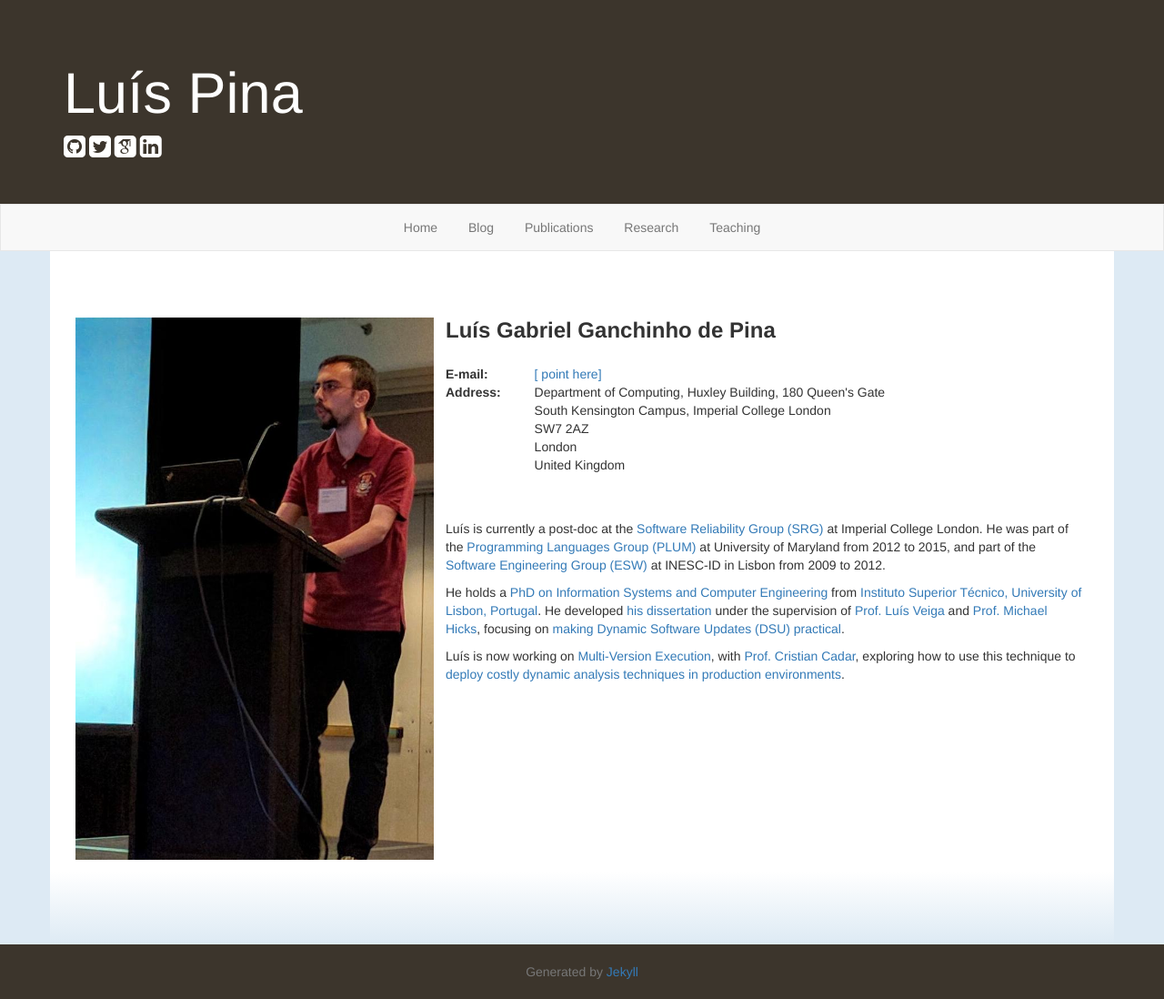
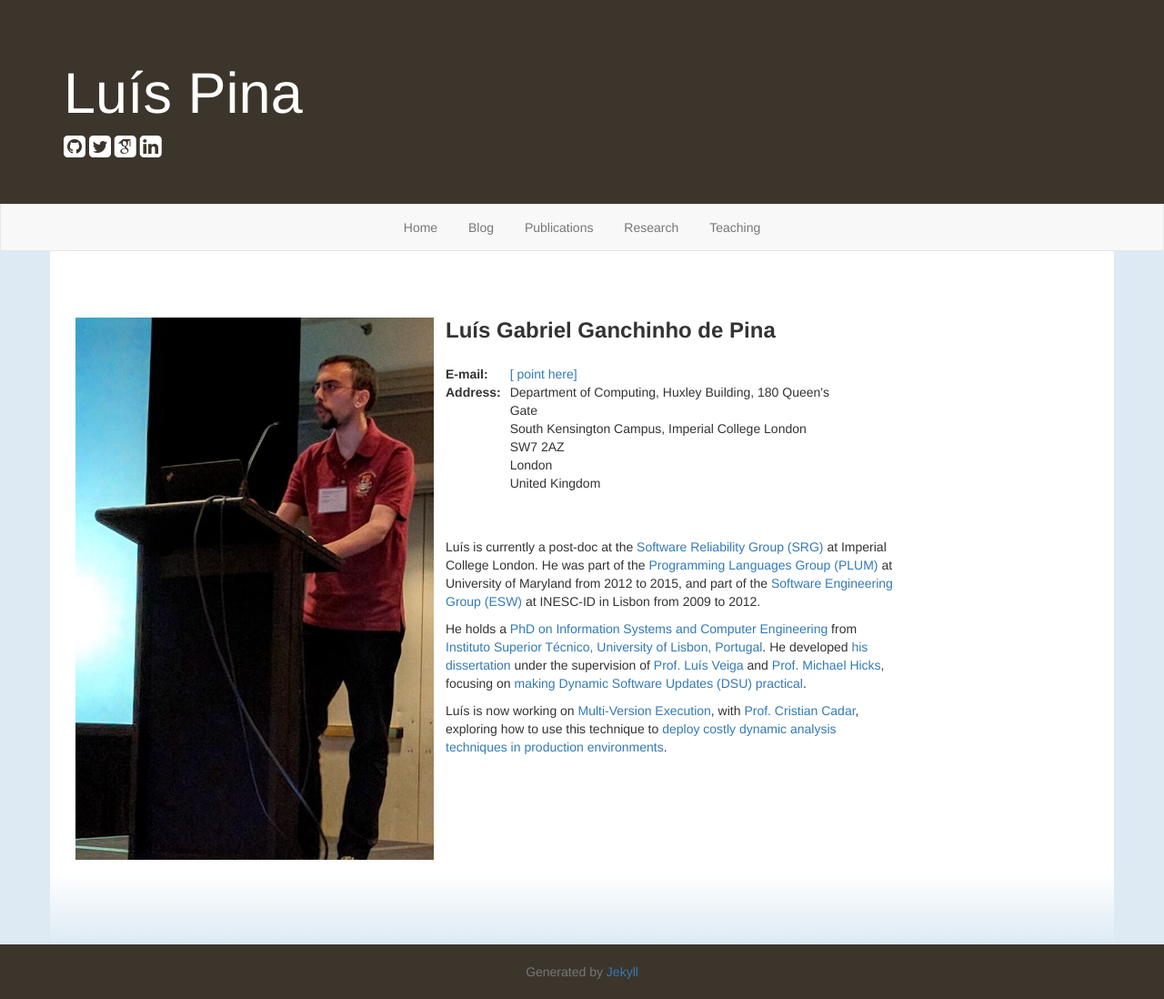
Before and after one commit to luisggpina/personal-website, a Jekyll site: the page built from index.md, in a window 1280 px wide. Shown: the whole page at 91% size. Built offline with Jekyll 4.4.1, drawn with Linux system fonts in a browser that asks for light colours; nearby versions of some CDN libraries; some web fonts are replaced.

Commit message:
Fixed positioning of main page elements on mobile devices

```diff
--- a/_layouts/index.html
+++ b/_layouts/index.html
@@ -18,12 +18,12 @@
 layout: default
 ---
 <div style="position: relative; float: left;">
-	<img src="imgs/personal.jpg" style="margin-top: 10px; margin-bottom:
+	<img src="imgs/personal.jpg" class="mainphoto" style="margin-top: 10px; margin-bottom:
 	10px; margin-left: 10px; margin-right: 10px;
 	border-width:1px;padding:3px;" alt="Picture" class="galleryImageBorder"
-    width="400px"/>
+/>
 </div> <!-- photo div -->
-<div style="position: relative; float: left; width: 700px;">
+<div class="maintext" style="position: relative; float: left;">
 	<div style="display: inherit; font-weight: bold; font-size: x-large; padding-top:
 		10px; padding-bottom: 20px;">Luís Gabriel Ganchinho de Pina</div>
 	<table width="90%" style="border-spacing: 10px;">
--- a/css/style.css
+++ b/css/style.css
@@ -51,6 +51,25 @@
     }
 }
 
+img.mainphoto {
+    width: 400px;
+}
+
+div.maintext {
+    width: 500px;
+}
+
+
+@media (max-width:1000px) {
+    img.mainphoto {
+        width: 75%;
+    }
+
+    div.maintext {
+        width: 90%;
+    }
+}
+
 div.comments {
     padding-top: 10px;
 }
```
